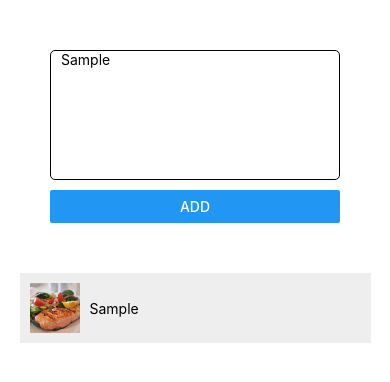
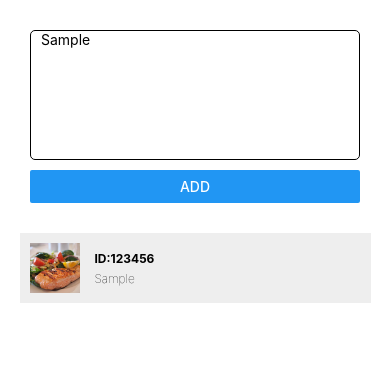
Before and after one commit to Mohafizz/dishreviews-react-native, a React Native app: screen / in a window 390 px wide. Both pictures are taken after typing "Sample" into the empty fields and a click on the button "ADD". Shown: the top 382 px of the page. Built offline with nearby package versions, Linux system fonts and the light colour scheme.

Commit message:
added ID to list items and proper layout of text

```diff
--- a/App.js
+++ b/App.js
@@ -33,10 +33,31 @@ export default class App extends Component {
     });
   };
 
+  dishDeletedHandler = () => {
+    this.setState(prevState => {
+      return {
+        reviews: prevState.reviews.filter(review => {
+          return review.key !== prevState.selectedDish.key;
+        }),
+        selectedDish: null
+      };
+    });
+  };
+
+  modalClosedHandler = () => {
+    this.setState({
+      selectedDish: null
+    });
+  };
+
   render() {
     return (
       <View style={styles.container}>
-        <DishDetail selectedDish={this.state.selectedDish} />
+        <DishDetail
+          selectedDish={this.state.selectedDish}
+          onItemDeleted={this.dishDeletedHandler}
+          onModalClosed={this.modalClosedHandler}
+        />
         <ReviewInput onAddReview={this.onAddReviewHandler} />
         <ReviewItem
           reviews={this.state.reviews}
--- a/src/components/DishDetail/DishDetail.js
+++ b/src/components/DishDetail/DishDetail.js
@@ -7,6 +7,7 @@ const DishDetail = props => {
   if (props.selectedDish) {
     modalContent = (
       <View>
+        <Text style={styles.textID}>ID:123456</Text>
         <Image style={styles.dishImage} source={props.selectedDish.image} />
         <Text style={styles.reviewLayout}>{props.selectedDish.review}</Text>
       </View>
@@ -16,8 +17,8 @@ const DishDetail = props => {
     <Modal visible={props.selectedDish !== null} animationType="slide">
       <View style={styles.modalContainer}>{modalContent}</View>
       <View>
-        <Button title="Delete" color="red" />
-        <Button title="Close" />
+        <Button title="Delete" color="red" onPress={props.onItemDeleted} />
+        <Button title="Close" onPress={props.onModalClosed} />
       </View>
     </Modal>
   );
@@ -37,6 +38,11 @@ const styles = StyleSheet.create({
     fontStyle: "italic",
     fontWeight: "600",
     color: "gray"
+  },
+  textID: {
+    fontSize: 12,
+    fontWeight: "bold",
+    paddingBottom: 5
   }
 });
 
--- a/src/components/ListItem/ListItem.js
+++ b/src/components/ListItem/ListItem.js
@@ -9,7 +9,10 @@ const ListItem = props => (
         style={styles.dishImage}
         source={props.dishImage}
       />
-      <Text>{props.reviewItem}</Text>
+      <View style={styles.textLayout}>
+        <Text style={styles.textID}>ID:123456</Text>
+        <Text style={styles.textBody}>{props.reviewItem}</Text>
+      </View>
     </View>
   </TouchableOpacity>
 );
@@ -26,6 +29,21 @@ const styles = StyleSheet.create({
     marginRight: 10,
     height: 50,
     width: 50
+  },
+  textLayout: {
+    flex: 1,
+    flexDirection: "column",
+    alignItems: "flex-start",
+    padding: 5
+  },
+  textID: {
+    fontSize: 12,
+    fontWeight: "bold",
+    paddingBottom: 5
+  },
+  textBody: {
+    fontSize: 12,
+    fontWeight: "100"
   }
 });
 
--- a/src/components/ReviewInput/ReviewInput.js
+++ b/src/components/ReviewInput/ReviewInput.js
@@ -22,12 +22,10 @@ class ReviewInput extends Component {
       <View style={styles.container}>
         <View style={styles.textInputContainer}>
           <TextInput
-            value={this.value}
             onChangeText={this.reviewChangeHandler}
             placeholder="Enter review here...(max 300 words)"
             editable={true}
             multiline={true}
-            // numberOfLines={1}
             maxLength={300}
           />
         </View>
@@ -47,7 +45,7 @@ const styles = StyleSheet.create({
     marginBottom: 10
   },
   container: {
-    padding: 50,
+    padding: 30,
     width: "100%"
   }
 });
```
